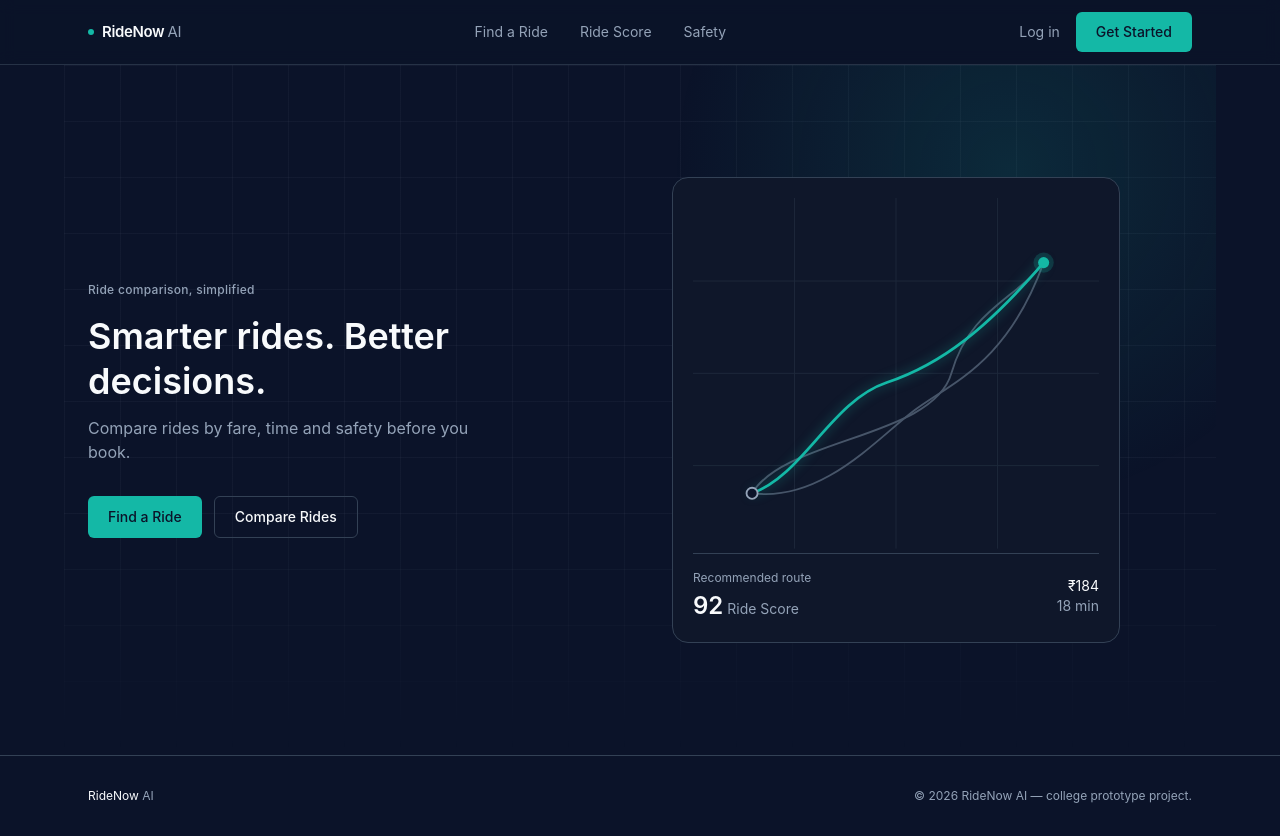
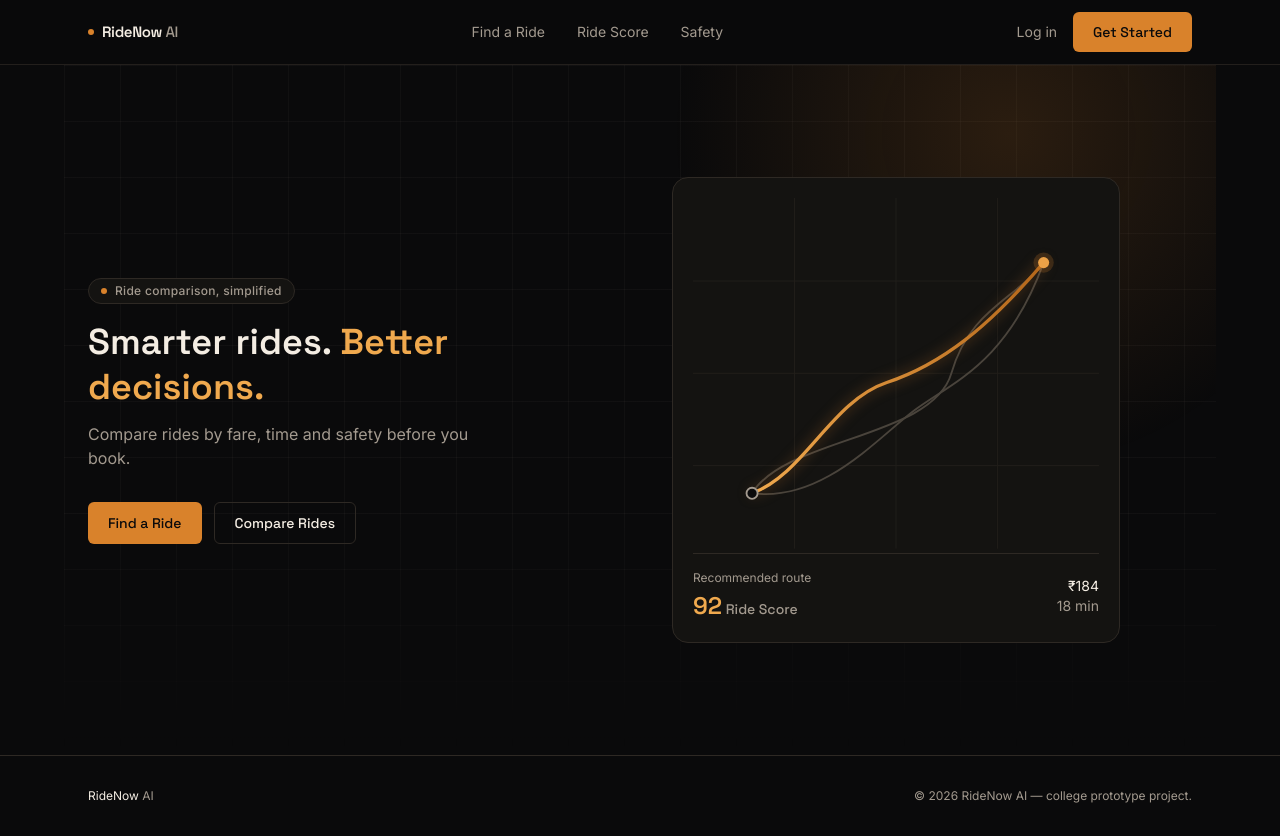
Before and after one commit to Aastha-lilhore/RideNowAI, a React (Vite) app in the folder frontend/: page / in a window 1280 px wide. Built offline with nearby package versions, Linux system fonts and the light colour scheme.

Commit message:
style(frontend): redesign theme to Midnight Amber palette and typography

```diff
--- a/frontend/package.json
+++ b/frontend/package.json
@@ -10,6 +10,8 @@
     "preview": "vite preview"
   },
   "dependencies": {
+    "@fontsource/inter": "^5.3.0",
+    "@fontsource/space-grotesk": "^5.3.0",
     "axios": "^1.20.0",
     "leaflet": "^1.9.4",
     "lucide-react": "^1.46.0",
--- a/frontend/src/components/Button.jsx
+++ b/frontend/src/components/Button.jsx
@@ -1,18 +1,18 @@
 /**
- * Compact, restrained CTA styling per the redesign brief: no oversized pill
- * buttons, subtle hover/active/focus states, accent used with intent.
+ * Midnight Amber button styling: one restrained copper accent (no rainbow
+ * gradient), used with intent on the primary action only.
  */
 const VARIANT_CLASSES = {
   primary:
-    'bg-accent-teal text-bg-page hover:bg-accent-teal-light hover:-translate-y-0.5 hover:shadow-[0_6px_20px_-4px_rgba(20,184,166,0.45)] active:translate-y-0 active:bg-accent-teal-dark focus-visible:outline-accent-teal-light',
+    'bg-accent-amber text-bg-page hover:bg-accent-amber-light hover:-translate-y-0.5 hover:shadow-[0_10px_26px_-6px_rgba(217,130,43,0.5)] active:translate-y-0 active:bg-accent-amber-dark focus-visible:outline-accent-amber-light',
   secondary:
-    'border border-border-default text-text-primary hover:border-text-secondary hover:-translate-y-0.5 hover:bg-bg-card-alt/60 active:translate-y-0 active:bg-bg-card-alt focus-visible:outline-border-default',
+    'border border-border-default text-text-primary hover:border-accent-amber/60 hover:-translate-y-0.5 hover:bg-bg-card-alt/60 active:translate-y-0 active:bg-bg-card-alt focus-visible:outline-border-default',
 }
 
 function Button({ variant = 'primary', className = '', children, ...rest }) {
   return (
     <button
-      className={`inline-flex items-center justify-center rounded-md px-5 py-2.5 text-sm font-medium
+      className={`inline-flex items-center justify-center rounded-md px-5 py-2.5 font-display text-sm font-medium
         transition-all duration-200 ease-out focus-visible:outline focus-visible:outline-2 focus-visible:outline-offset-2
         ${VARIANT_CLASSES[variant]} ${className}`}
       {...rest}
--- a/frontend/src/components/RideComparisonMap.jsx
+++ b/frontend/src/components/RideComparisonMap.jsx
@@ -1,11 +1,10 @@
 import { useState } from 'react'
 
 /**
- * Premium, minimal ride-comparison visualization — replaces the earlier
- * generic "AI graphic" per the redesign brief. Shows pickup, destination,
- * a few route options, and one AI-recommended route. Data is mocked but
- * the selection is real: clicking a route updates the Ride Score panel,
- * so the visual isn't just static decoration.
+ * Ride-comparison visualization, Midnight Amber palette. The recommended
+ * route uses a single-hue amber depth gradient (light -> dark copper) for
+ * dimensionality without turning into a multi-color "AI gradient" cliché.
+ * Selection is real: clicking a route updates the Ride Score panel.
  */
 const ROUTES = [
   { id: 'r1', d: 'M64 320 C 120 300, 150 220, 210 200 S 320 140, 380 70', fare: 184, time: 18, score: 92, recommended: true },
@@ -25,8 +24,15 @@ function RideComparisonMap() {
         role="img"
         aria-label="Map comparing ride routes by fare, time and safety score"
       >
+        <defs>
+          <linearGradient id="routeGradient" x1="64" y1="320" x2="380" y2="70" gradientUnits="userSpaceOnUse">
+            <stop offset="0%" stopColor="#f0a94e" />
+            <stop offset="100%" stopColor="#b3661a" />
+          </linearGradient>
+        </defs>
+
         {/* subtle street grid, not a literal map */}
-        <g stroke="#1e293b" strokeWidth="1">
+        <g stroke="#221f1b" strokeWidth="1">
           <path d="M0 90 H440" />
           <path d="M0 190 H440" />
           <path d="M0 290 H440" />
@@ -41,7 +47,7 @@ function RideComparisonMap() {
             key={route.id}
             d={route.d}
             fill="none"
-            stroke="#475569"
+            stroke="#4a443c"
             strokeWidth="2"
             strokeLinecap="round"
             className="cursor-pointer transition-colors hover:stroke-text-secondary"
@@ -53,18 +59,18 @@ function RideComparisonMap() {
         <path
           d={selected.d}
           fill="none"
-          stroke="#14b8a6"
-          strokeWidth="3"
+          stroke="url(#routeGradient)"
+          strokeWidth="3.5"
           strokeLinecap="round"
-          className="cursor-pointer drop-shadow-[0_0_6px_rgba(20,184,166,0.55)]"
+          className="cursor-pointer drop-shadow-[0_0_7px_rgba(217,130,43,0.5)]"
           onClick={() => setSelectedId(selected.id)}
         />
 
         {/* pickup marker */}
-        <circle cx="64" cy="320" r="6" fill="#0b1329" stroke="#94a3b8" strokeWidth="2" />
+        <circle cx="64" cy="320" r="6" fill="#0a0a0b" stroke="#a39a8f" strokeWidth="2" />
         {/* destination marker */}
-        <circle cx="380" cy="70" r="6" fill="#14b8a6" />
-        <circle cx="380" cy="70" r="11" fill="#14b8a6" opacity="0.2" />
+        <circle cx="380" cy="70" r="6" fill="#f0a94e" />
+        <circle cx="380" cy="70" r="11" fill="#d9822b" opacity="0.2" />
       </svg>
 
       <div className="mt-1 flex items-center justify-between border-t border-border-default pt-4">
@@ -72,8 +78,8 @@ function RideComparisonMap() {
           <p className="text-xs text-text-secondary">
             {selected.recommended ? 'Recommended route' : 'Selected route'}
           </p>
-          <p className="mt-1 text-2xl font-semibold text-text-primary">
-            {selected.score}
+          <p className="mt-1 font-display text-2xl font-semibold">
+            <span className="text-accent-amber-light">{selected.score}</span>
             <span className="text-sm font-normal text-text-secondary"> Ride Score</span>
           </p>
         </div>
--- a/frontend/src/data/landingContent.js
+++ b/frontend/src/data/landingContent.js
@@ -12,6 +12,7 @@ export const NAV_LINKS = [
 
 export const HERO = {
   eyebrow: 'Ride comparison, simplified',
-  headline: 'Smarter rides. Better decisions.',
+  headline: 'Smarter rides.',
+  headlineAccent: 'Better decisions.',
   subheadline: 'Compare rides by fare, time and safety before you book.',
 }
--- a/frontend/src/index.css
+++ b/frontend/src/index.css
@@ -1,37 +1,33 @@
 @import "tailwindcss";
 
 /*
-  RideNow AI design tokens.
-  Source: docs/DESIGN_REFERENCE.md (dark theme, from shared reference mockups).
-  These become Tailwind utilities automatically, e.g. bg-bg-page, text-accent-teal,
-  border-border-default, bg-danger-DEFAULT, etc.
+  RideNow AI — "Midnight Amber" theme.
+  A deliberate departure from the generic teal/blue/violet AI-gradient
+  look: true near-black (not navy), warm off-white text, and ONE
+  restrained copper/amber accent used with intent — echoing taxi-light /
+  night-ride warmth rather than a generic SaaS palette.
 */
 @theme {
-  --color-bg-page: #0b1329;
-  --color-bg-card: #0f172a;
-  --color-bg-card-alt: #1e293b;
-  --color-border-default: #334155;
+  --color-bg-page: #0a0a0b;
+  --color-bg-card: #141311;
+  --color-bg-card-alt: #1c1a17;
+  --color-border-default: #2e2924;
 
-  --color-accent-teal: #14b8a6;
-  --color-accent-teal-dark: #0d9488;
-  --color-accent-teal-light: #2dd4bf;
+  --color-accent-amber: #d9822b;
+  --color-accent-amber-dark: #b3661a;
+  --color-accent-amber-light: #f0a94e;
 
-  --color-success-DEFAULT: #34d399;
-  --color-success-light: #4ade80;
-  --color-success-dark: #059669;
-
-  --color-info-DEFAULT: #38bdf8;
-
-  --color-warning-DEFAULT: #f59e0b;
-
+  --color-success-DEFAULT: #4ade80;
+  --color-info-DEFAULT: #60a5fa;
+  --color-warning-DEFAULT: #eab308;
   --color-danger-DEFAULT: #ef4444;
   --color-danger-dark: #dc2626;
-  --color-danger-darker: #991b1b;
 
-  --color-text-primary: #f8fafc;
-  --color-text-secondary: #94a3b8;
+  --color-text-primary: #f4ede3;
+  --color-text-secondary: #a39a8f;
 
   --font-sans: "Inter", system-ui, -apple-system, "Segoe UI", Roboto, sans-serif;
+  --font-display: "Space Grotesk", "Inter", system-ui, sans-serif;
 }
 
 html {
@@ -51,9 +47,8 @@ body {
 }
 
 /*
-  Subtle hero background: a fine grid plus one restrained glow, echoing the
-  "premium mobility map" mood without any literal map imagery or noise.
-  Kept deliberately faint per the "subtle glow, not excessive neon" rule.
+  Hero background: a faint warm grid plus one soft amber glow — restrained,
+  not a literal map, not multi-color.
 */
 .bg-hero-glow {
   position: relative;
@@ -66,11 +61,43 @@ body {
   inset: 0;
   z-index: -1;
   background-image:
-    radial-gradient(560px circle at 82% 15%, rgba(20, 184, 166, 0.14), transparent 60%),
-    linear-gradient(to right, rgba(148, 163, 184, 0.06) 1px, transparent 1px),
-    linear-gradient(to bottom, rgba(148, 163, 184, 0.06) 1px, transparent 1px);
+    radial-gradient(560px circle at 82% 10%, rgba(217, 130, 43, 0.16), transparent 60%),
+    linear-gradient(to right, rgba(163, 154, 143, 0.05) 1px, transparent 1px),
+    linear-gradient(to bottom, rgba(163, 154, 143, 0.05) 1px, transparent 1px);
   background-size: auto, 56px 56px, 56px 56px;
   mask-image: linear-gradient(to bottom, black 0%, black 65%, transparent 100%);
+}
+
+/*
+  Emphasis treatment for the one accented phrase in the headline: solid
+  amber color plus an underline stroke that draws in once on load. A
+  typographic accent instead of a gradient-text cliché.
+*/
+.text-accent-highlight {
+  position: relative;
+  color: var(--color-accent-amber-light);
+}
+
+.text-accent-highlight::after {
+  content: "";
+  position: absolute;
+  left: 0;
+  bottom: -0.06em;
+  height: 3px;
+  width: 100%;
+  background-color: var(--color-accent-amber);
+  border-radius: 2px;
+  transform-origin: left;
+  animation: underline-draw 0.7s 0.5s cubic-bezier(0.65, 0, 0.35, 1) both;
+}
+
+@keyframes underline-draw {
+  from {
+    transform: scaleX(0);
+  }
+  to {
+    transform: scaleX(1);
+  }
 }
 
 /* Slight entrance animation for hero copy — restrained, one-shot, no loop */
@@ -90,7 +117,9 @@ body {
 }
 
 @media (prefers-reduced-motion: reduce) {
-  .animate-fade-in-up {
+  .animate-fade-in-up,
+  .text-accent-highlight::after {
     animation: none;
+    transform: none;
   }
 }
--- a/frontend/src/layouts/MarketingNav.jsx
+++ b/frontend/src/layouts/MarketingNav.jsx
@@ -16,8 +16,8 @@ function MarketingNav() {
     <header className="sticky top-0 z-20 border-b border-border-default/70 bg-bg-page/95 backdrop-blur">
       <div className="mx-auto flex h-16 max-w-6xl items-center justify-between px-6">
         <a href="#top" className="flex items-center gap-2">
-          <span className="h-1.5 w-1.5 rounded-full bg-accent-teal" />
-          <span className="text-[15px] font-semibold tracking-tight text-text-primary">
+          <span className="h-1.5 w-1.5 rounded-full bg-accent-amber" />
+          <span className="font-display text-[15px] font-semibold tracking-tight text-text-primary">
             RideNow <span className="text-text-secondary font-normal">AI</span>
           </span>
         </a>
--- a/frontend/src/main.jsx
+++ b/frontend/src/main.jsx
@@ -1,6 +1,12 @@
 import { StrictMode } from 'react'
 import { createRoot } from 'react-dom/client'
 import 'leaflet/dist/leaflet.css'
+import '@fontsource/inter/400.css'
+import '@fontsource/inter/500.css'
+import '@fontsource/inter/600.css'
+import '@fontsource/space-grotesk/500.css'
+import '@fontsource/space-grotesk/600.css'
+import '@fontsource/space-grotesk/700.css'
 import './index.css'
 import App from './App.jsx'
 
--- a/frontend/src/pages/LandingPage.jsx
+++ b/frontend/src/pages/LandingPage.jsx
@@ -20,14 +20,15 @@ function LandingPage() {
         className="bg-hero-glow mx-auto flex max-w-6xl flex-col-reverse items-center gap-12 px-6 py-16 md:flex-row md:items-center md:gap-16 md:py-28"
       >
         <div className="flex-1 text-center md:text-left">
-          <span className="animate-fade-in-up block text-xs font-medium tracking-wide text-text-secondary">
+          <span className="animate-fade-in-up inline-flex items-center gap-2 rounded-full border border-border-default bg-bg-card px-3 py-1 text-xs font-medium tracking-wide text-text-secondary">
+            <span className="h-1.5 w-1.5 rounded-full bg-accent-amber" />
             {HERO.eyebrow}
           </span>
           <h1
-            className="animate-fade-in-up mt-4 text-3xl font-semibold leading-tight text-text-primary md:text-4xl"
+            className="animate-fade-in-up mt-4 font-display text-3xl font-semibold leading-tight text-text-primary md:text-4xl"
             style={{ animationDelay: '80ms' }}
           >
-            {HERO.headline}
+            {HERO.headline} <span className="text-accent-highlight">{HERO.headlineAccent}</span>
           </h1>
           <p
             className="animate-fade-in-up mx-auto mt-3 max-w-sm text-base text-text-secondary md:mx-0"
```
Also changed, not shown: 1 other file (tests, documents, lock files or other folders).
